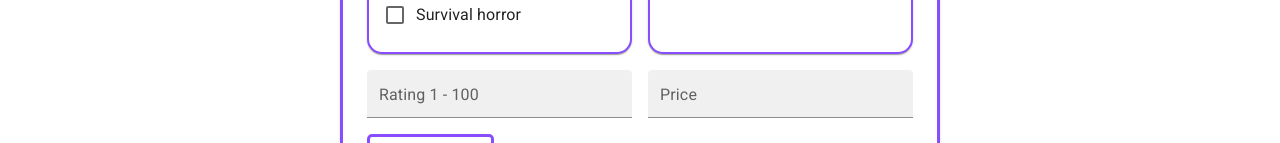
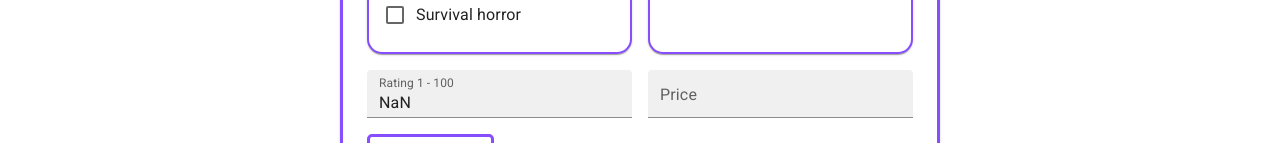
Before and after one commit to Domis777/react-crud, a React (Vite) app in the folder client/: page / in a window 1280 px wide. Both pictures are taken after a click on the button "ADD". Shown: the part 657-800 px from the top of the page. Built offline with nearby package versions, Linux system fonts and the light colour scheme; no server answers.

Commit message:
init(11) Fixing some issues.

```diff
--- a/client/src/pages/game-form-page/rating-price-field.tsx
+++ b/client/src/pages/game-form-page/rating-price-field.tsx
@@ -1,6 +1,7 @@
 import React from 'react';
 import { TextField, TextFieldProps } from '@mui/material';
 import StyledRatingPriceContainer from './styled/rating-price-styled';
+import ratings from '../rating-count';
 
 type GameNumberFieldProps = {
   color: TextFieldProps['color']
@@ -20,7 +21,7 @@ const GameNumberField: React.FC<GameNumberFieldProps> = ({
       size="small"
       label="Rating 1 - 100"
       name="rating"
-      defaultValue={ratingValue}
+      defaultValue={ratings(ratingValue)}
       color={color}
     />
     <TextField
--- a/client/src/pages/home-page/game-card/games-card.tsx
+++ b/client/src/pages/home-page/game-card/games-card.tsx
@@ -8,6 +8,7 @@ import ImgCard from './img-card';
 import TypographyCard from './typography-card';
 import RatingPriceCard from './rating-price-card';
 import InfoBuyButtonCard from './info-buy-button-card';
+import ratings from '../../rating-count';
 
 type GamesCardProps = GamesModel & {
   onDelete: VoidFunction
@@ -23,8 +24,6 @@ const GamesCard: React.FC<GamesCardProps> = ({
   onDelete,
 }) => {
   const navigate = useNavigate();
-
-  const ratings = metacritic / 20;
 
   return (
     <VideoGameCard>
@@ -45,7 +44,7 @@ const GamesCard: React.FC<GamesCardProps> = ({
       </Box>
       <Box>
         <RatingPriceCard
-          ratings={ratings}
+          ratings={ratings(metacritic)}
           price={price}
         />
         <InfoBuyButtonCard
--- /dev/null
+++ b/client/src/pages/rating-count.tsx
@@ -0,0 +1,3 @@
+const ratings = ((rating: any) => rating / 20);
+
+export default ratings;
```
